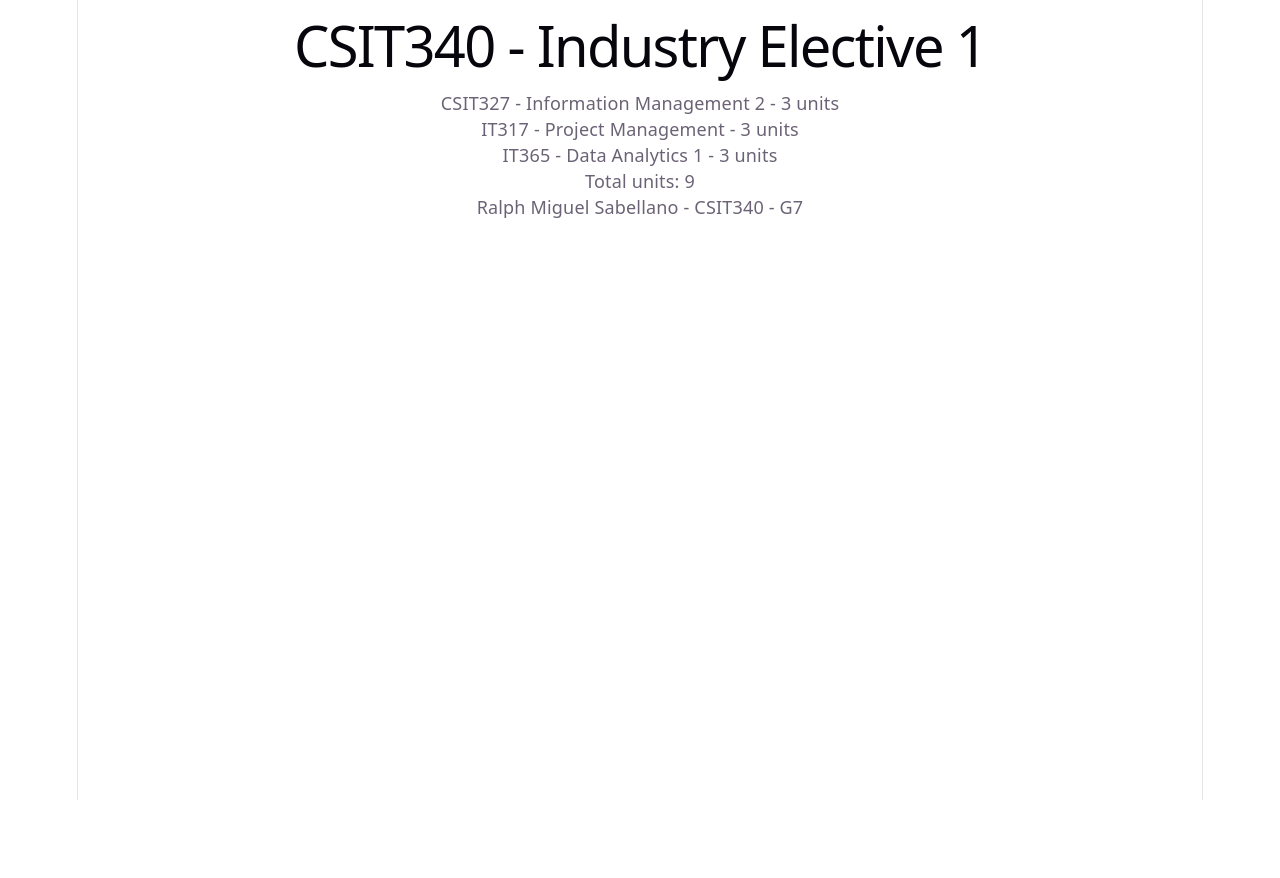
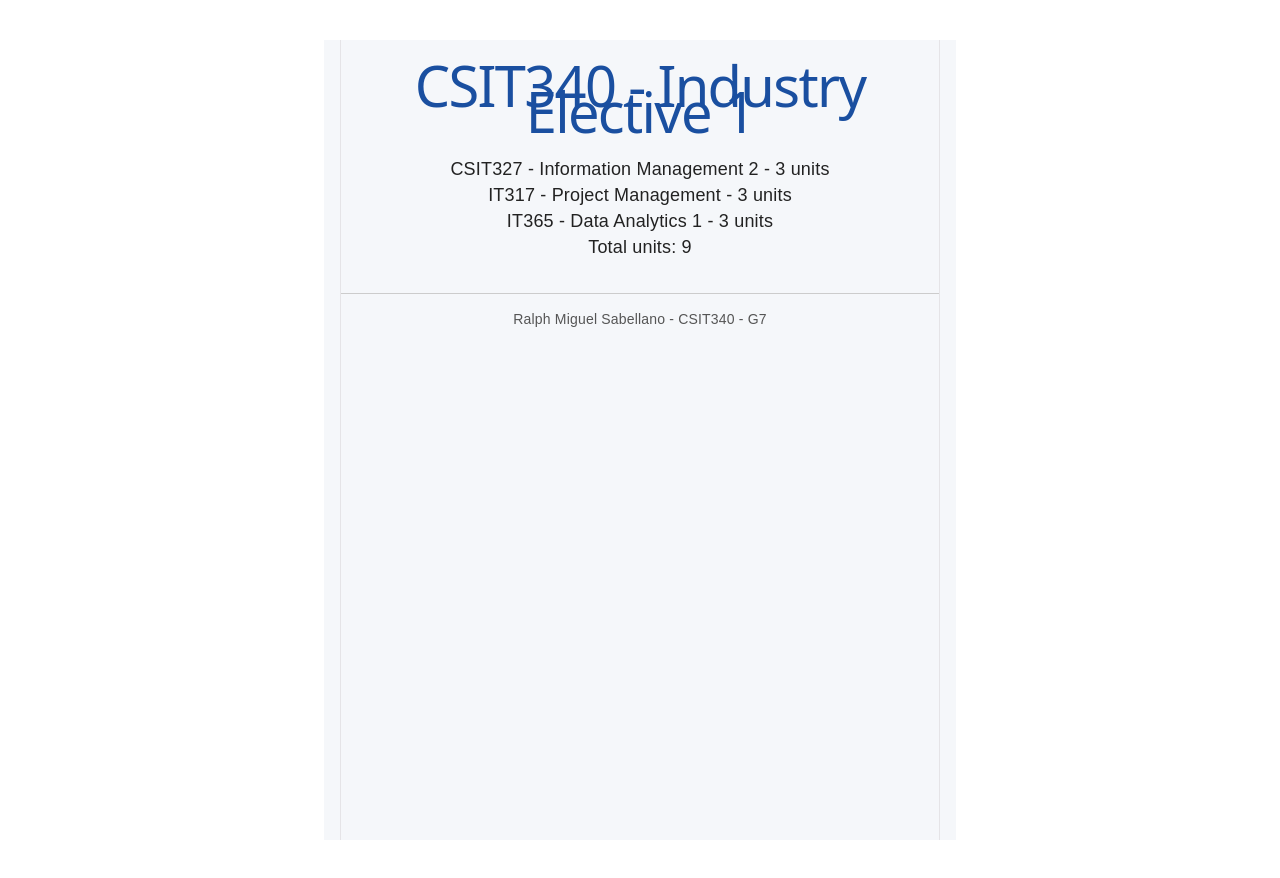
Before and after one commit to ZeusCans/CSIT340G6-Lab3-Cansancio, a React (Vite) app: page / in a window 1280 px wide. Before the commit the page ends 800 px from the top, so only its background shows below. Built offline with nearby package versions, Linux system fonts and the light colour scheme.

Commit message:
1.5: course information step 5

```diff
--- a/src/App.jsx
+++ b/src/App.jsx
@@ -33,8 +33,9 @@ const Footer = (props) => {
 }
 
 const App = () => {
-  const course = 'CSIT340 - Industry Elective 1'
-  const parts = [
+  const course = {
+    name: 'CSIT340 - Industry Elective 1',
+    parts: [
       {
         name: 'CSIT327 - Information Management 2',
         units: 3
@@ -48,14 +49,17 @@ const App = () => {
         units: 3
       }
     ]
+  }
 
   return (
     <div>
-      <Header course={course} />
-      <Content parts={parts} />
-      <Total parts={parts} />
+      <Header course={course.name} />
+      <Content parts={course.parts} />
+      <Total parts={course.parts} />
       <Footer name="Ralph Miguel Sabellano" code="CSIT340" section="G7" />
     </div>
   )
 }
+
+
 export default App
--- a/src/index.css
+++ b/src/index.css
@@ -109,3 +109,26 @@ code {
   padding: 4px 8px;
   background: var(--code-bg);
 }
+
+
+body {
+  font-family: Arial, sans-serif;
+  max-width: 600px;
+  margin: 40px auto;
+  padding: 0 16px;
+  background: #f5f7fa;
+  color: #222;
+  text-align: center;
+}
+
+h1 {
+  color: #1a4fa0;
+}
+
+footer {
+  margin-top: 32px;
+  padding-top: 12px;
+  border-top: 1px solid #ccc;
+  font-size: 14px;
+  color: #555;
+}
```
Lines whose indentation alone changed are shown as unchanged.
